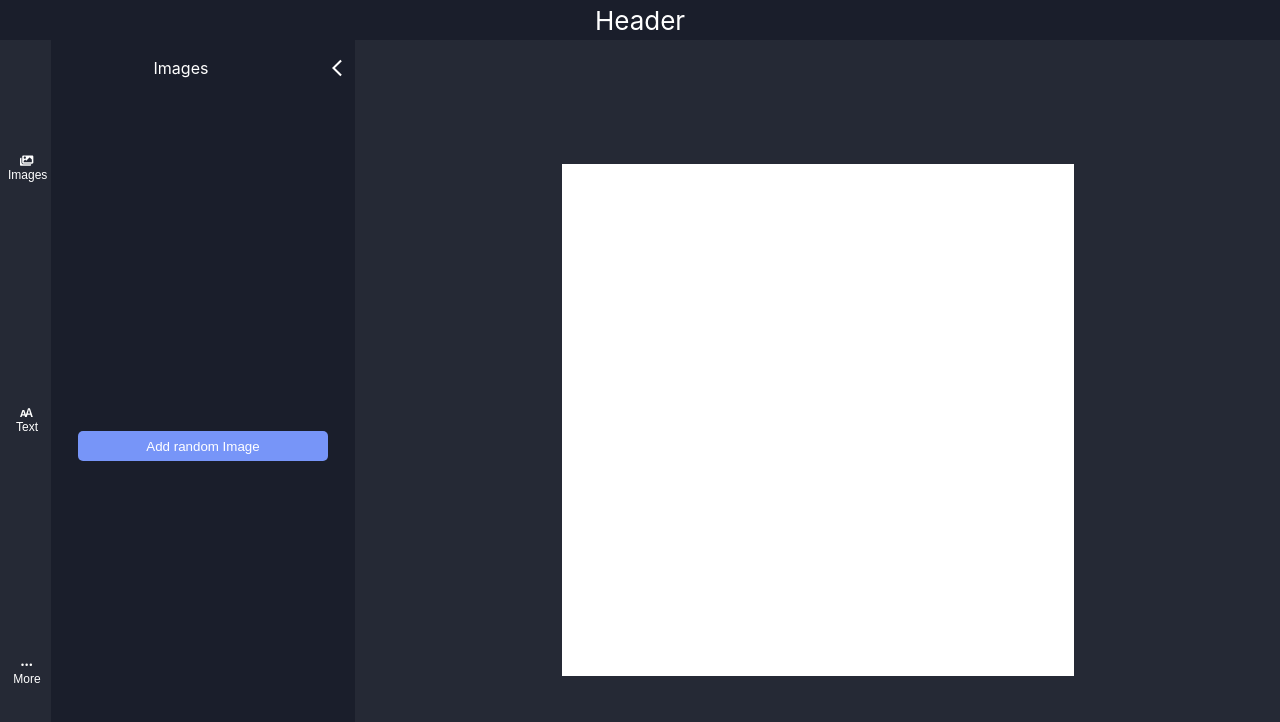
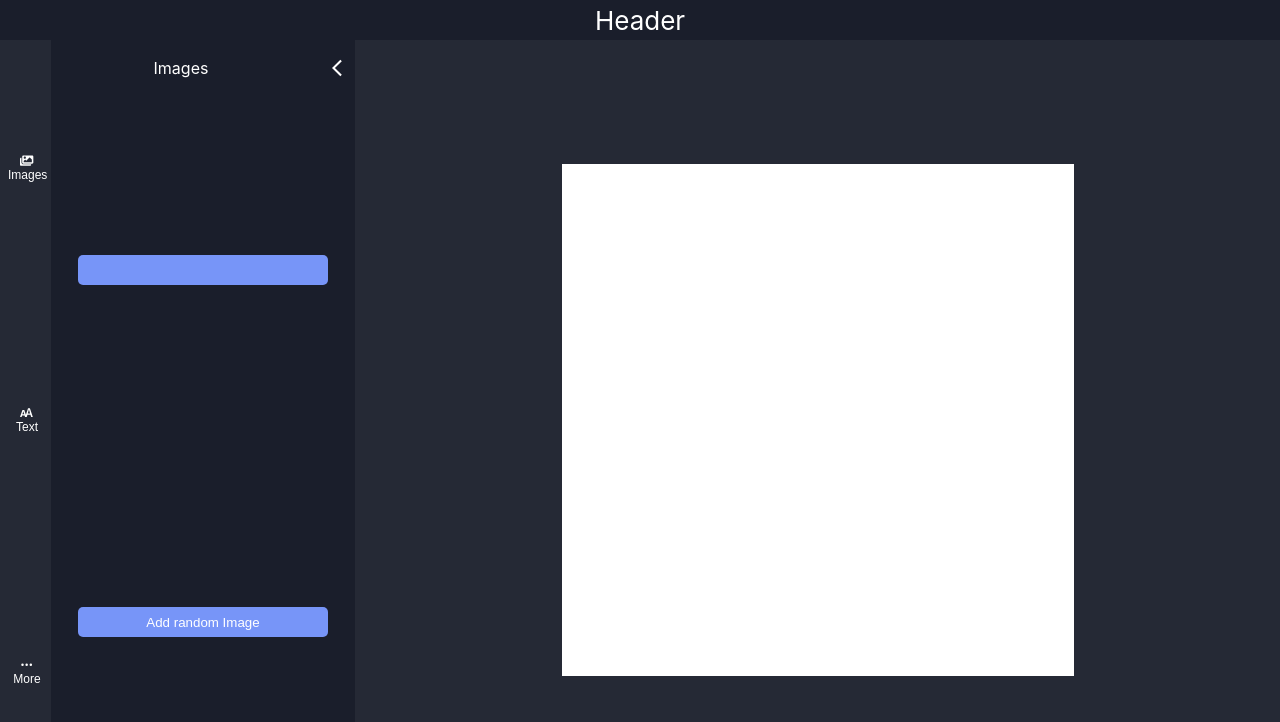
Before and after one commit to Mofe1015/Make.meme, a React (Create React App) app: page / in a window 1280 px wide. Both pictures are taken after a click on the button "Images". Shown: the top 722 px of the page. Built offline with nearby package versions, Linux system fonts and the light colour scheme.

Commit message:
adding search bar to extendedimages

```diff
--- a/src/Body.css
+++ b/src/Body.css
@@ -154,6 +154,18 @@
   background-color: #7795f8;
   cursor: pointer;
 }
+
+.search-Img-Div {
+  margin: auto;
+  width: 250px;
+  height: 30px;
+  border-radius: 5px;
+  border: 0;
+  color: white;
+  background-color: #7795f8;
+  cursor: pointer;
+}
+
 @media only screen and (max-width: 700px) {
   .Body {
     display: flex;
--- a/src/Body.js
+++ b/src/Body.js
@@ -57,6 +57,9 @@ const ImageExtended =(
                     <button className='nav-Extend-backBtn' onClick={hideExtendNav}><MdOutlineArrowBackIosNew className='nav-Extend-backIcon'/></button>
                 </div>
                 <div className='nav-Extend-Body'>
+                    <div className='search-Img-Div'>
+
+                    </div>
                     <button className='add-Text-Btn' onClick={getMemeImage}>Add random Image</button>
                 </div>
 
```
